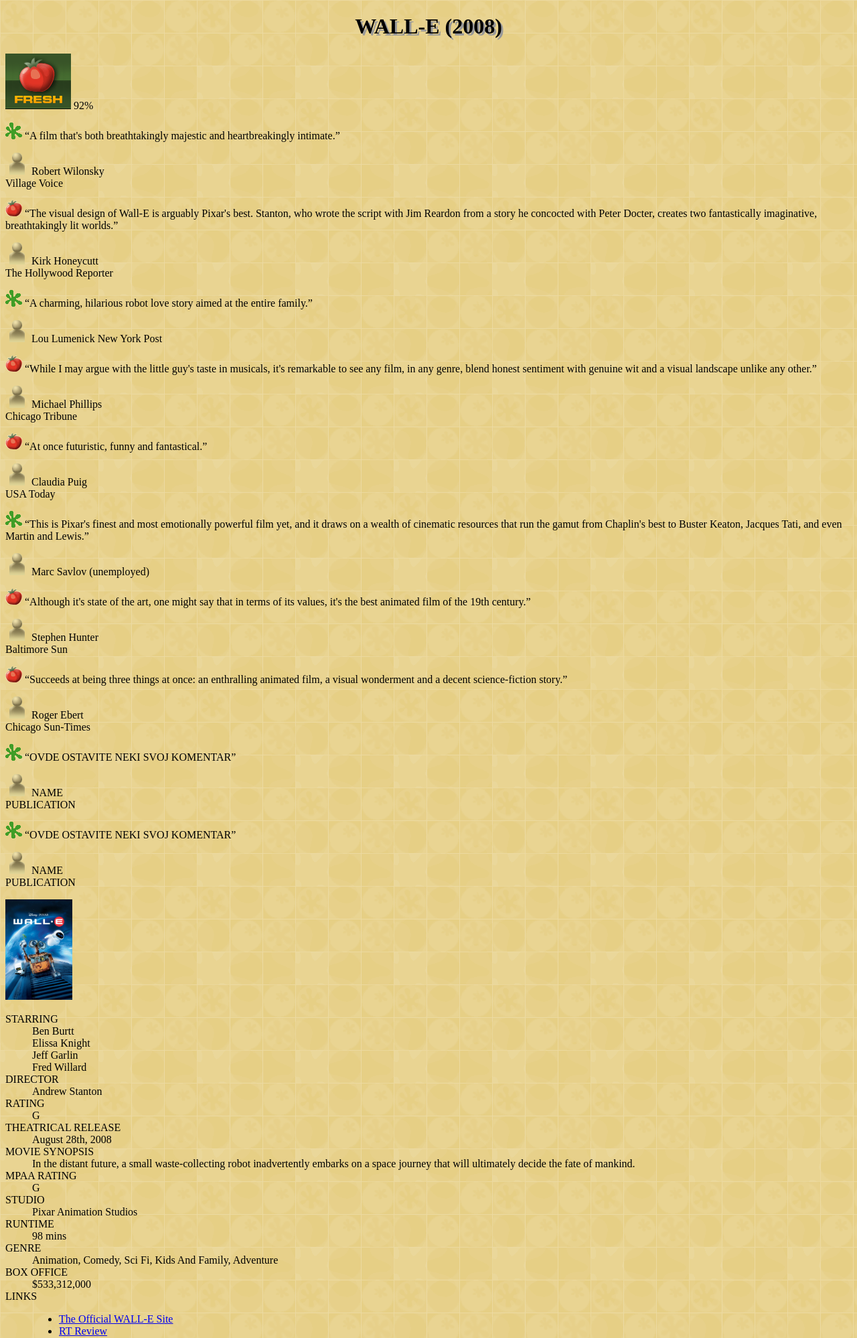
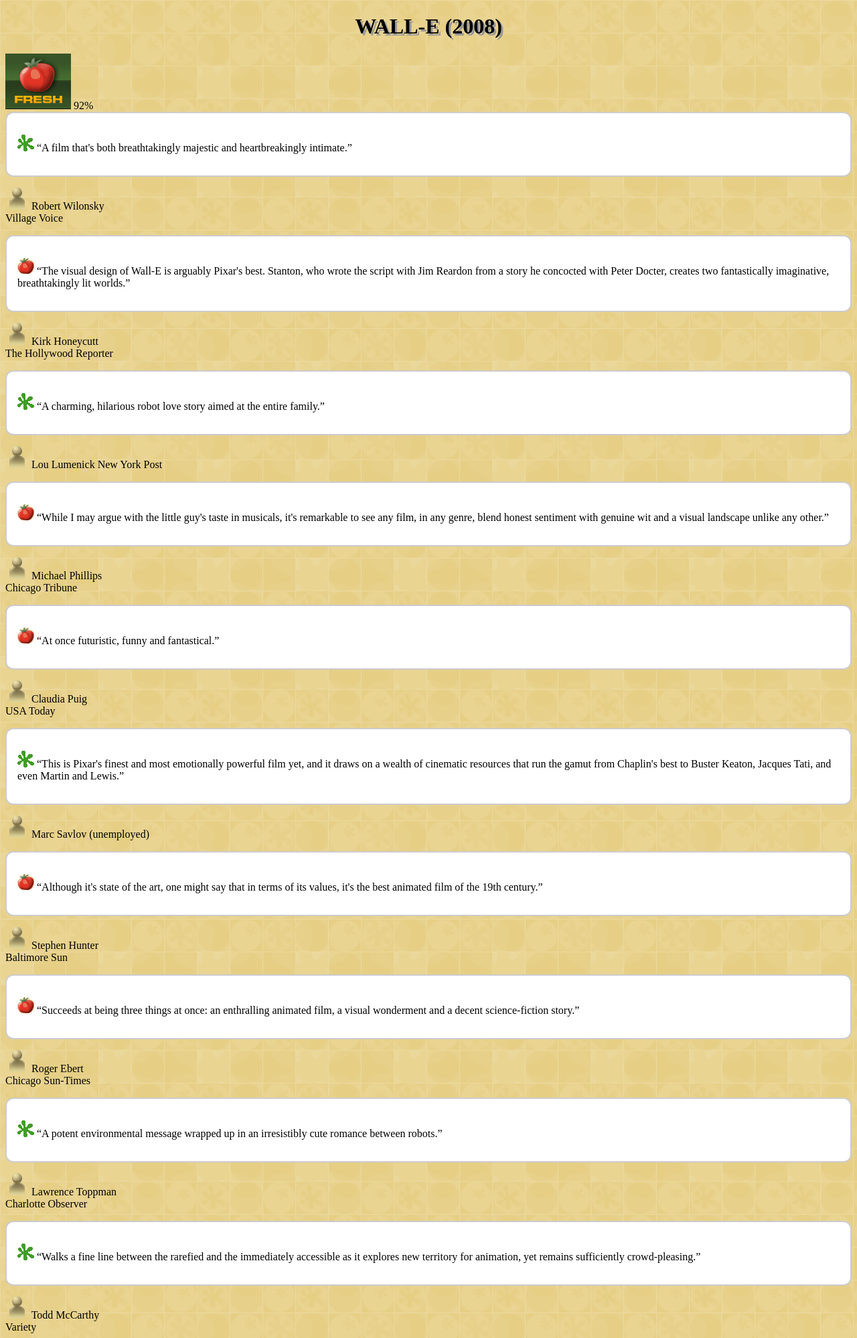
Before and after one commit to Ajetam99/PIA-homeworks, a PHP site: page /movie_index.html in a window 1280 px wide. Shown: the top 1998 px of the page at 67% size. Run offline with PHP 8.4, Linux system fonts and the light colour scheme.

Commit message:
Odradjen flexbox

```diff
--- a/Domaci 1/movie.css
+++ b/Domaci 1/movie.css
@@ -1,7 +1,7 @@
 body {
 	background-image: url("images/background.png");
 }
-.cover img {
+.sidebar img {
 	width: 100px;
 	height: 150px;
 }
@@ -11,3 +11,19 @@ h1 {
 	text-shadow: 3px 3px #999999;
 	text-align: center;
 }
+
+.container {
+	display:flex;
+	flex-direction: column;
+}
+
+.container div{
+	border: 2px #cccccc solid;
+	background: white;
+	border-radius: 12px;
+	padding: 16px;
+}
+
+.quotes {
+	font-size: 12pt;
+}
--- a/Domaci 1/movie_index.html
+++ b/Domaci 1/movie_index.html
@@ -1,9 +1,5 @@
 <!DOCTYPE html>
 <html>
-<!--
-	Domaci 1 (PIA 2020)
-	-->
-
 <head>
   <title>PIA HW - Movie review</title>
   <meta name="author" content="Mateja_Marinkovic" />
@@ -16,90 +12,114 @@
 
 <body>
   <h1>WALL-E (2008)</h1>
+  <div class="sve">
 
   <img src="images/freshbig.png" alt="Rotten" />
   <span>92%</span>
-
+  <div class="container">
+  <div class="quotes">
   <p class="quotebubble">
     <img src="images/rotten.gif" alt="Rotten" />
     <q>A film that's both breathtakingly majestic and heartbreakingly intimate.</q>
   </p>
+  </div>
+
+
   <p>
     <img src="images/critic.gif" alt="Critic" />
     Robert Wilonsky <br />
     <span class="publication">Village Voice</span>
   </p>
 
+  <div class="quotes">
   <p class="quotebubble">
     <img src="images/fresh.gif" alt="Fresh" />
     <q>The visual design of Wall-E is arguably Pixar's best. Stanton, who wrote the
 	   script with Jim Reardon from a story he concocted with Peter Docter, creates
 	   two fantastically imaginative, breathtakingly lit worlds.</q>
   </p>
+  </div>
   <p>
     <img src="images/critic.gif" alt="Critic" />
     Kirk Honeycutt <br />
     <span class="publication">The Hollywood Reporter</span>
   </p>
 
+  <div class="quotes">
   <p class="quotebubble">
     <img src="images/rotten.gif" alt="Rotten" />
     <q>A charming, hilarious robot love story aimed at the entire family.</q>
   </p>
+  </div>
+
   <p>
     <img src="images/critic.gif" alt="Critic" />
     Lou Lumenick
     <span class="publication">New York Post</span>
   </p>
 
+  <div class="quotes">
   <p class="quotebubble">
     <img src="images/fresh.gif" alt="Fresh" />
     <q>While I may argue with the little guy's taste in musicals, it's remarkable to see any film,
 	   in any genre, blend honest sentiment with genuine wit and a visual landscape unlike any other.</q>
   </p>
+  </div>
+
   <p>
     <img src="images/critic.gif" alt="Critic" />
     Michael Phillips <br />
     <span class="publication">Chicago Tribune</span>
   </p>
 
+  <div class="quotes">
   <p class="quotebubble">
     <img src="images/fresh.gif" alt="Fresh" />
     <q>At once futuristic, funny and fantastical.</q>
   </p>
+  </div>
+
   <p>
     <img src="images/critic.gif" alt="Critic" />
     Claudia Puig <br />
     <span class="publication">USA Today</span>
   </p>
 
+  <div class="quotes">
   <p class="quotebubble">
     <img src="images/rotten.gif" alt="Rotten" />
     <q>This is Pixar's finest and most emotionally powerful film yet, and it
 	   draws on a wealth of cinematic resources that run the gamut from Chaplin's
 	   best to Buster Keaton, Jacques Tati, and even Martin and Lewis.</q>
   </p>
+  </div>
+
   <p>
     <img src="images/critic.gif" alt="Critic" />
     Marc Savlov (unemployed)<br />
   </p>
 
+  <div class="quotes">
   <p class="quotebubble">
     <img src="images/fresh.gif" alt="Fresh" />
     <q>Although it's state of the art, one might say that in terms of its
       values, it's the best animated film of the 19th century.</q>
   </p>
+  </div>
+
   <p>
     <img src="images/critic.gif" alt="Critic" />
     Stephen Hunter <br />
     <span class="publication">Baltimore Sun</span>
   </p>
 
+  <div class="quotes">
   <p class="quotebubble">
     <img src="images/fresh.gif" alt="Fresh" />
     <q>Succeeds at being three things at once: an enthralling animated
        film, a visual wonderment and a decent science-fiction story.</q>
   </p>
+  </div>
 
   <p>
     <img src="images/critic.gif" alt="Critic" />
@@ -107,29 +127,36 @@
     <span class="publication">Chicago Sun-Times</span>
   </p>
 
+  <div class="quotes">
   <p class="quotebubble">
     <img src="images/rotten.gif" alt="Rotten" />
-    <q>OVDE OSTAVITE NEKI SVOJ KOMENTAR</q>
+    <q>A potent environmental message wrapped up in an irresistibly cute romance between robots.</q>
   </p>
+  </div>
+
+
   <p>
     <img src="images/critic.gif" alt="Critic" />
-    NAME <br />
-    <span class="publication">PUBLICATION</span>
+    Lawrence Toppman <br />
+    <span class="publication">Charlotte Observer</span>
   </p>
 
+  <div class="quotes">
   <p class="quotebubble">
     <img src="images/rotten.gif" alt="Rotten" />
-    <q>OVDE OSTAVITE NEKI SVOJ KOMENTAR</q>
+    <q>Walks a fine line between the rarefied and the immediately accessible as it explores new territory for animation, yet remains sufficiently crowd-pleasing.</q>
   </p>
+  </div>
+
   <p>
     <img src="images/critic.gif" alt="Critic" />
-    NAME <br />
-    <span class="publication">PUBLICATION</span>
+    Todd McCarthy <br />
+    <span class="publication">Variety</span>
   </p>
+  </div>
 
-  <div class="cover">
+  <div class="sidebar">
   <img src="images/cover.png" alt="general overview" />
-  </div>
   <dl>
     <dt>STARRING</dt>
     <dd>
@@ -183,9 +210,10 @@
       </ul>
     </dd>
   </dl>
+  </div>
 
   <footer>(1-10) of 88</footer>
-
+</div>
   <div id="w3c">
     <a href="images/validate-html.php"><img src="images/w3c-html.png" alt="Valid HTML5" /></a><br />
     <a href="images/validate-css.php"><img src="images/w3c-css.png" alt="Valid CSS" /></a>
```
